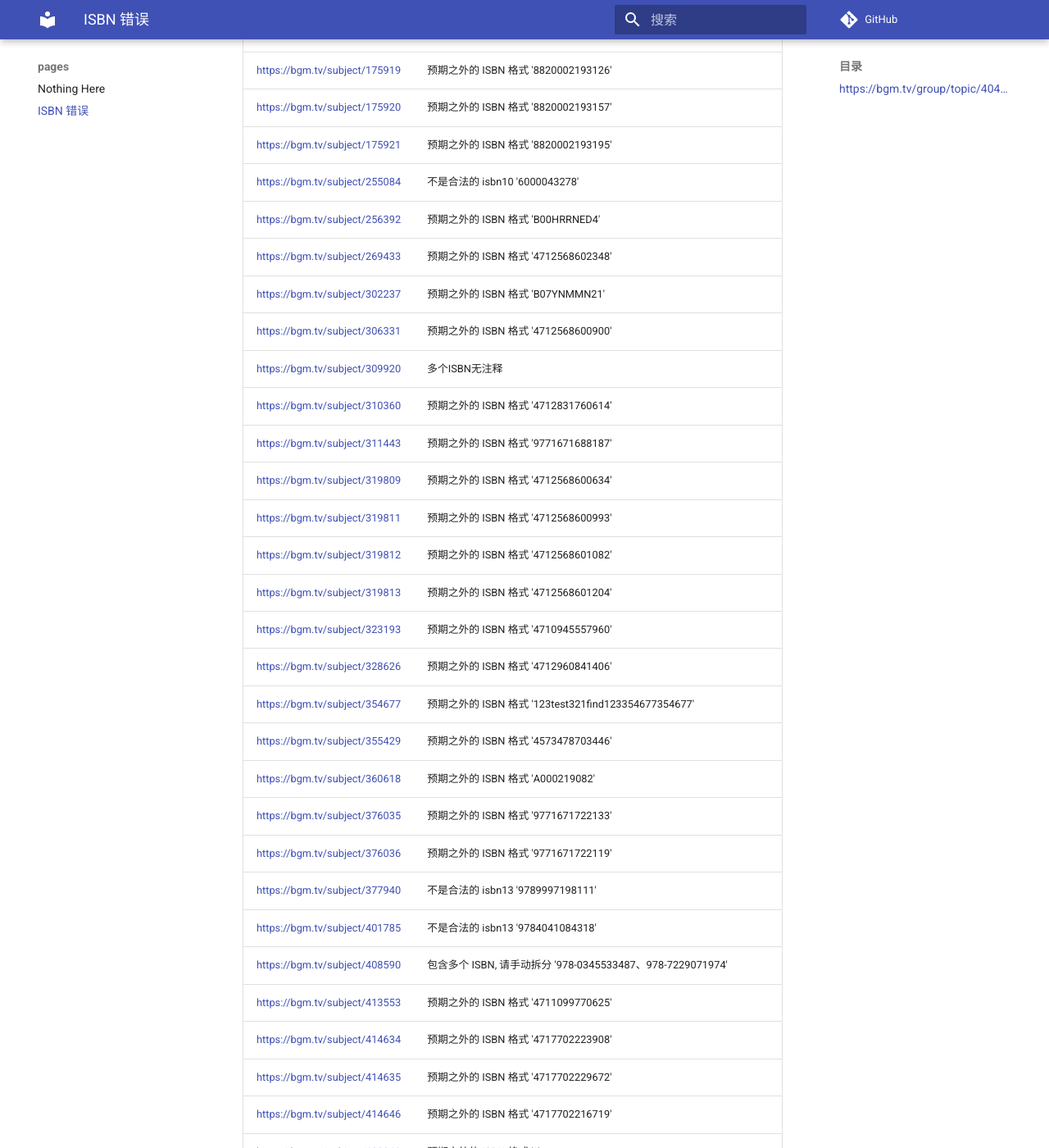
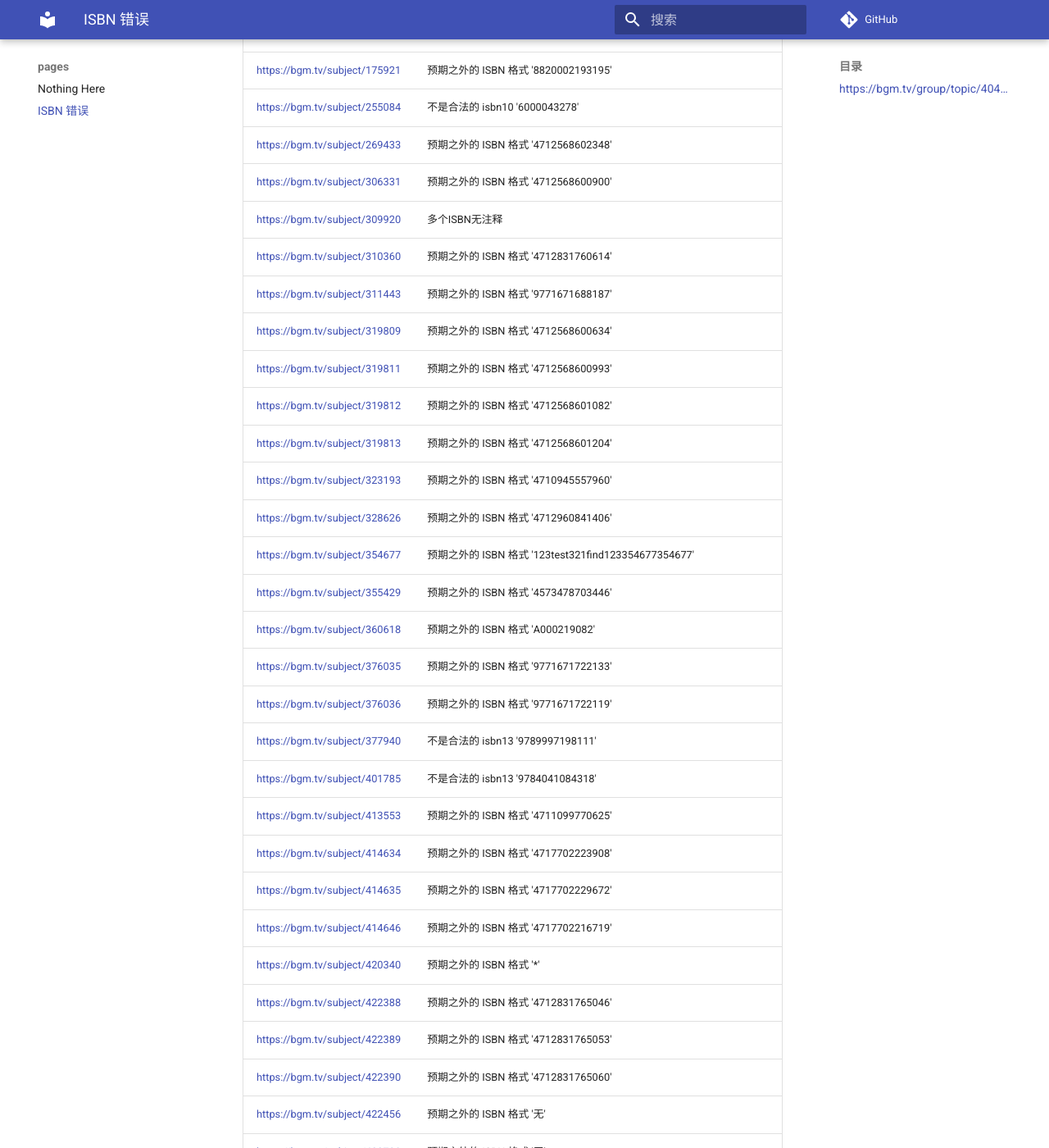
Before and after one commit to trim21/bangumi-pages, an MkDocs documentation site: the page built from docs/isbn.md, in a window 1280 px wide and 1400 px high, scrolled down 2710 px. Shown: the whole window at 82% size. Built offline with MkDocs 1.6.1 and Material for MkDocs 9.7.7, drawn with Linux system fonts in a browser that asks for light colours; comment, search, counter and statistics services are not loaded; some of the changed text lies outside the part shown.

Commit message:
update isbn.md

```diff
--- a/docs/isbn.md
+++ b/docs/isbn.md
@@ -1,12 +1,10 @@
 # ISBN 错误
 ## <https://bgm.tv/group/topic/404801>
 
-total 213
+total 207
 
 | url | error |
 | --- |  ---  |
-| <https://bgm.tv/subject/122180> | 预期之外的 ISBN 格式 '4719853889101' |
-| <https://bgm.tv/subject/122184> | 预期之外的 ISBN 格式 '4719853889095' |
 | <https://bgm.tv/subject/141513> | 预期之外的 ISBN 格式 '4910186141038' |
 | <https://bgm.tv/subject/149650> | 预期之外的 ISBN 格式 '2013071002581' |
 | <https://bgm.tv/subject/166719> | 预期之外的 ISBN 格式 '0060001771521' |
@@ -63,9 +61,7 @@ total 213
 | <https://bgm.tv/subject/175920> | 预期之外的 ISBN 格式 '8820002193157' |
 | <https://bgm.tv/subject/175921> | 预期之外的 ISBN 格式 '8820002193195' |
 | <https://bgm.tv/subject/255084> | 不是合法的 isbn10 '6000043278' |
-| <https://bgm.tv/subject/256392> | 预期之外的 ISBN 格式 'B00HRRNED4' |
 | <https://bgm.tv/subject/269433> | 预期之外的 ISBN 格式 '4712568602348' |
-| <https://bgm.tv/subject/302237> | 预期之外的 ISBN 格式 'B07YNMMN21' |
 | <https://bgm.tv/subject/306331> | 预期之外的 ISBN 格式 '4712568600900' |
 | <https://bgm.tv/subject/309920> | 多个ISBN无注释 |
 | <https://bgm.tv/subject/310360> | 预期之外的 ISBN 格式 '4712831760614' |
@@ -83,7 +79,6 @@ total 213
 | <https://bgm.tv/subject/376036> | 预期之外的 ISBN 格式 '9771671722119' |
 | <https://bgm.tv/subject/377940> | 不是合法的 isbn13 '9789997198111' |
 | <https://bgm.tv/subject/401785> | 不是合法的 isbn13 '9784041084318' |
-| <https://bgm.tv/subject/408590> | 包含多个 ISBN, 请手动拆分 '978-0345533487、978-7229071974' |
 | <https://bgm.tv/subject/413553> | 预期之外的 ISBN 格式 '4711099770625' |
 | <https://bgm.tv/subject/414634> | 预期之外的 ISBN 格式 '4717702223908' |
 | <https://bgm.tv/subject/414635> | 预期之外的 ISBN 格式 '4717702229672' |
@@ -103,7 +98,6 @@ total 213
 | <https://bgm.tv/subject/425520> | 预期之外的 ISBN 格式 '4712568605127' |
 | <https://bgm.tv/subject/425526> | 预期之外的 ISBN 格式 '4712568603109' |
 | <https://bgm.tv/subject/426574> | 预期之外的 ISBN 格式 '4712831760362' |
-| <https://bgm.tv/subject/426576> | 预期之外的 ISBN 格式 'TM049' |
 | <https://bgm.tv/subject/426943> | 不是合法的 isbn13 '9788837230134' |
 | <https://bgm.tv/subject/428506> | 不是合法的 isbn10 '0901160935' |
 | <https://bgm.tv/subject/428567> | 预期之外的 ISBN 格式 '4712831761949' |
```
